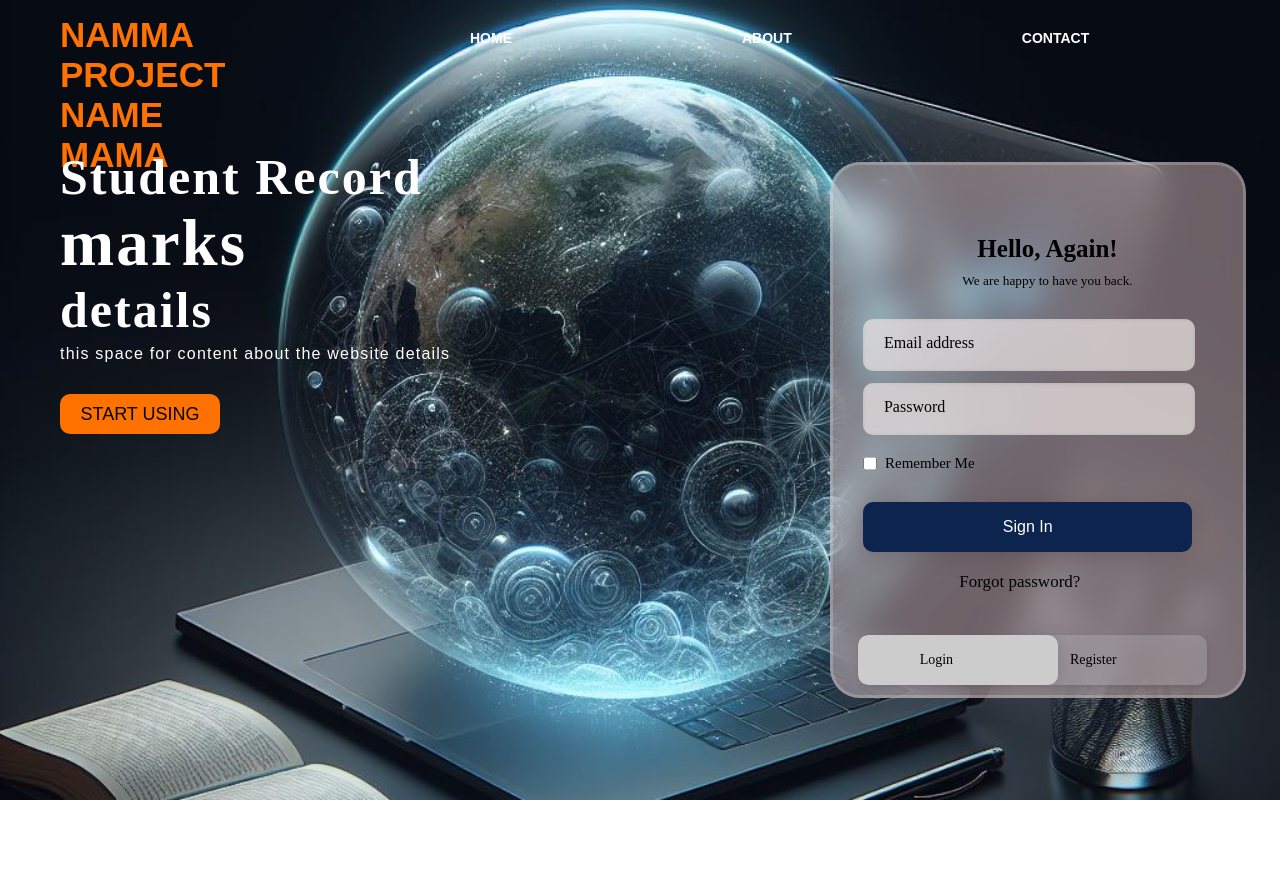
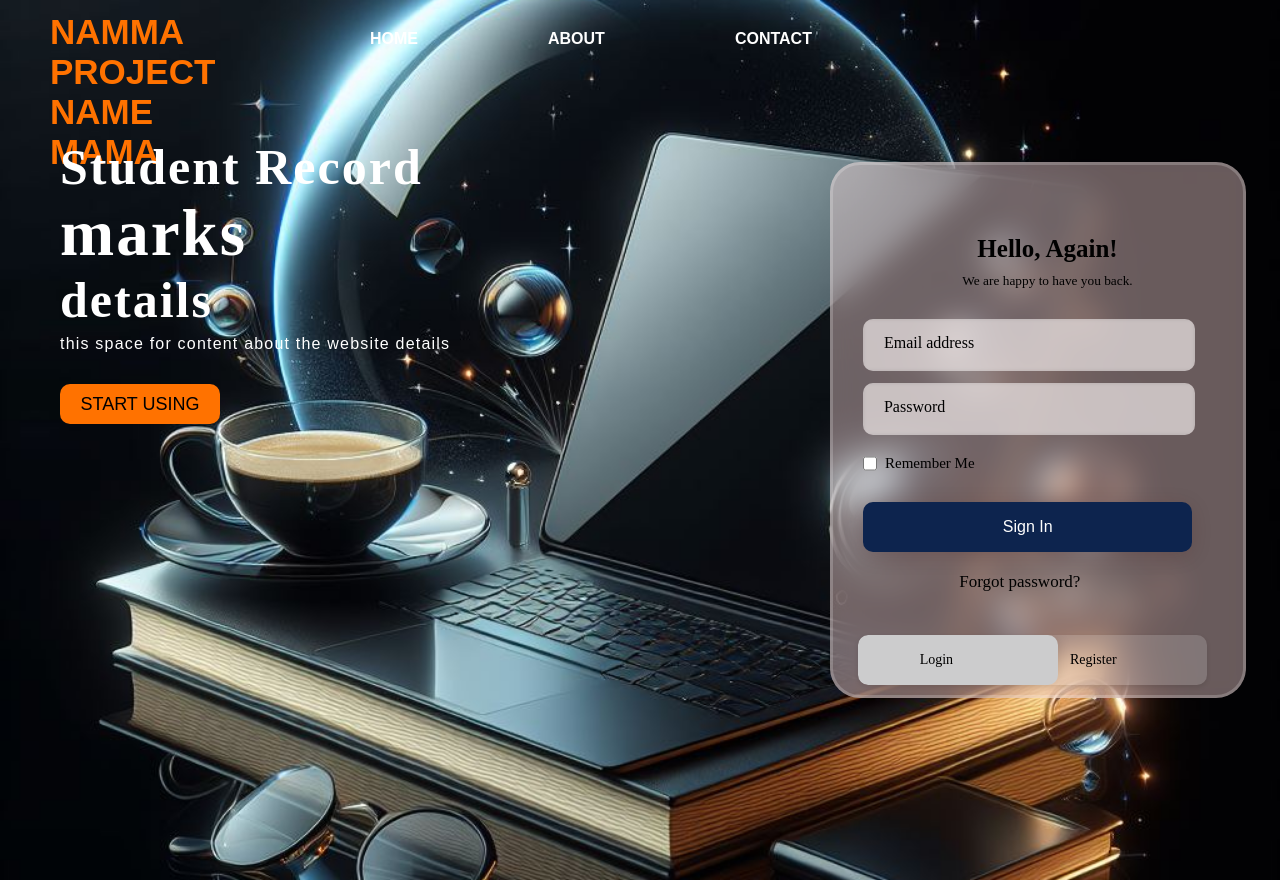
Before and after one commit to Dheena03-kbd/frontend-project-school-, a plain HTML site: page index.html in a window 1280 px wide. Before the commit the page ends 830 px from the top, so only its background shows below. Drawn offline with Linux system fonts and the light colour scheme.

Commit message:
background updated

```diff
--- a/style.css
+++ b/style.css
@@ -7,14 +7,14 @@
     width: 100%;
     background: linear-gradient(to top, rgba(0,0,0,0.5)50%,rgba(0,0,0,0.5)50%), url();
     background-position: center;
-    background-image: url(background.jpeg);
+    background-image: url(black-fancy.jpeg);
     background-size: cover;
-    height: 100vh;
+    height: 110vh;
 }
 
 .navbar{
     width: 1200px;
-    height: 40px;
+    height: 30px;
     margin: auto;
 }
 
@@ -28,20 +28,16 @@
     color: #ff7200;
     font-size: 35px;
     font-family: Arial;
-    padding-left: 20px;
-    float: left;
-    padding-top: 10px;
+    padding-left: 10px;
+    float: right;
+    padding-top: 7px;
     margin-top: 5px
 }
 
-.menu{
-    width: 200px;
-    float: left;
-    height: 70px;
-}
+
 
 ul{
-    float: left;
+    float:left;
     display: flex;
     justify-content:center;
     align-items: center;
@@ -49,9 +45,9 @@ ul{
 
 ul li{
     list-style: none;
-    margin-left: 230px;
+    margin-left: 130px;
     margin-top: 30px;
-    font-size: 14px;
+    font-size: 16px;
 }
 
 ul li a{
@@ -279,7 +275,7 @@ label a{
     transition: .5s ease-in-out;
 }
 
-@media only screen and (max-width: 576px){
+@media only screen and (max-width: 900px){
     .box{
         margin: 0 5px;
     }
```
Also changed, not shown: black-fancy.jpeg (added), lab-book.jpeg (added).
